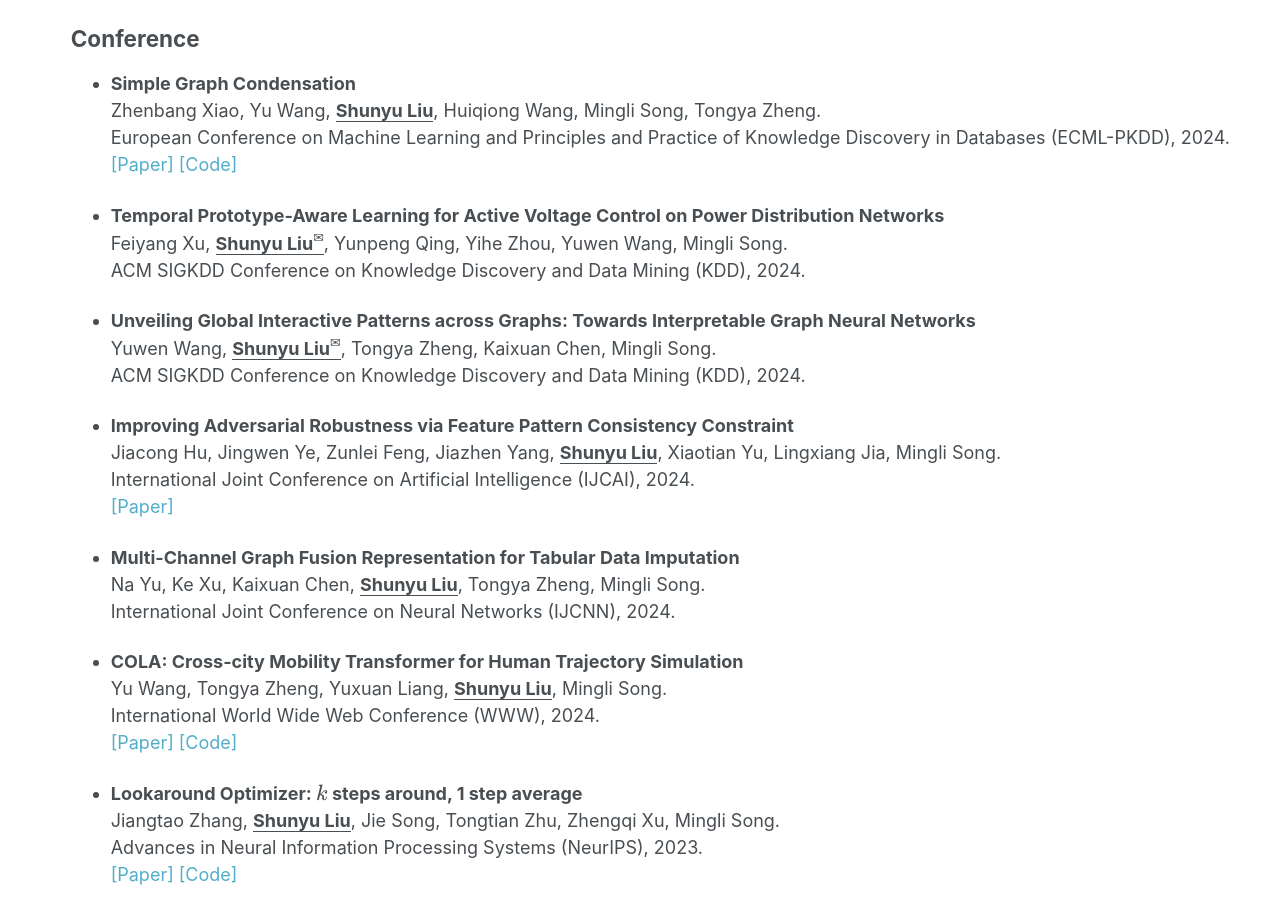
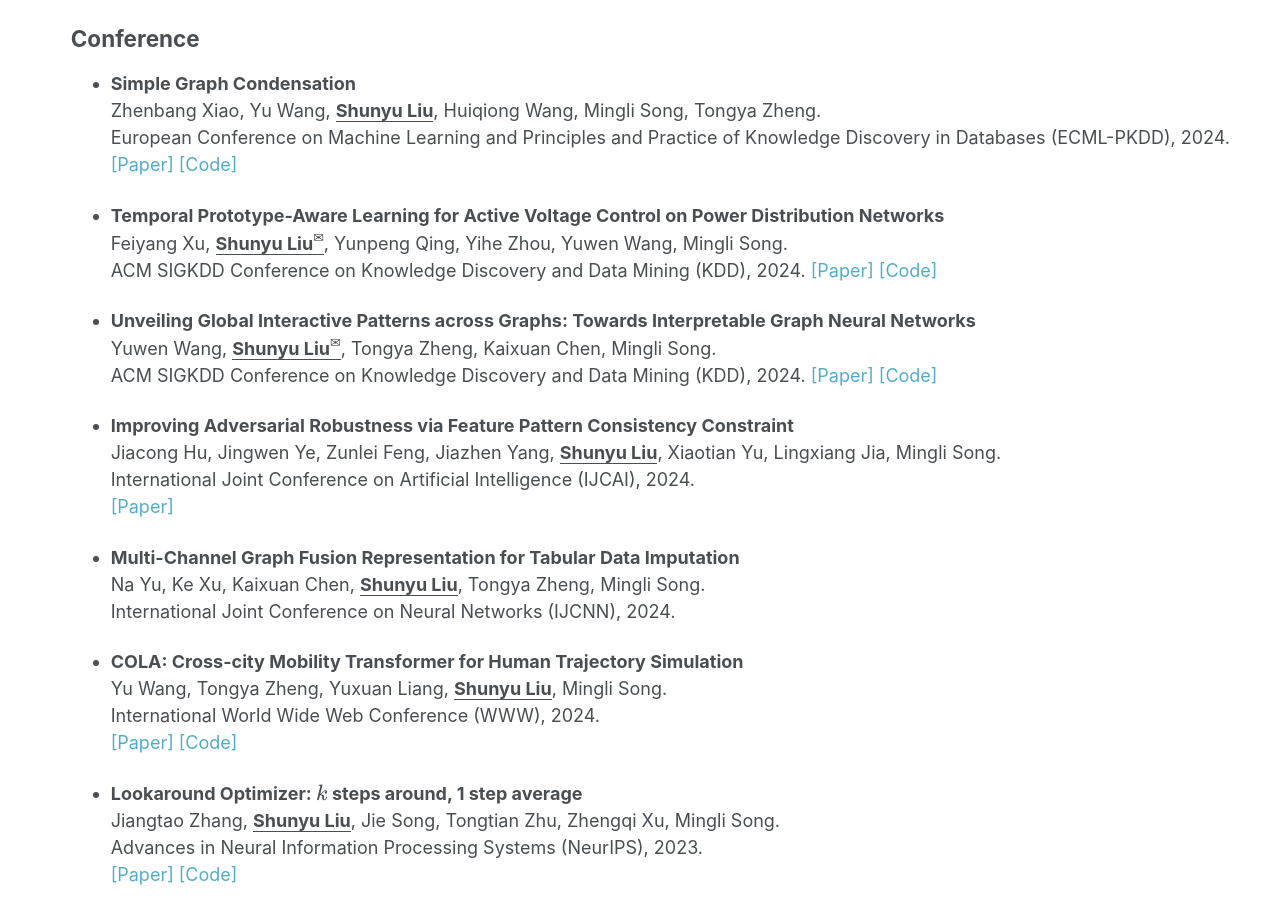
Before and after one commit to liushunyu/liushunyu.github.io, a Jekyll site: the page built from _pages/publications.md, in a window 1280 px wide and 900 px high, scrolled down 1198 px. Built offline with Jekyll 4.4.1, drawn with Linux system fonts in a browser that asks for light colours; formulas are drawn with MathJax 3.

Commit message:
Update publications.md

```diff
--- a/_pages/publications.md
+++ b/_pages/publications.md
@@ -61,11 +61,13 @@
 - **Temporal Prototype-Aware Learning for Active Voltage Control on Power Distribution Networks**  \\
   Feiyang Xu, **<u>Shunyu Liu$^✉️$</u>**, Yunpeng Qing, Yihe Zhou, Yuwen Wang, Mingli Song. \\
   ACM SIGKDD Conference on Knowledge Discovery and Data Mining (KDD), 2024.
+  <a href="https://arxiv.org/abs/2406.17818" target="_blank" style="text-decoration: none">\[Paper\]</a> <a href="https://github.com/Canyizl/TPA-for-AVC" target="_blank" style="text-decoration: none">\[Code\]
 
 
 - **Unveiling Global Interactive Patterns across Graphs: Towards Interpretable Graph Neural Networks**  \\
   Yuwen Wang, **<u>Shunyu Liu$^✉️$</u>**, Tongya Zheng, Kaixuan Chen, Mingli Song. \\
   ACM SIGKDD Conference on Knowledge Discovery and Data Mining (KDD), 2024.
+  <a href="" target="_blank" style="text-decoration: none">\[Paper\]</a> <a href="https://github.com/Wangyuwen0627/GIP-Framework" target="_blank" style="text-decoration: none">\[Code\]
 
 
 - **Improving Adversarial Robustness via Feature Pattern Consistency Constraint** \\
```
